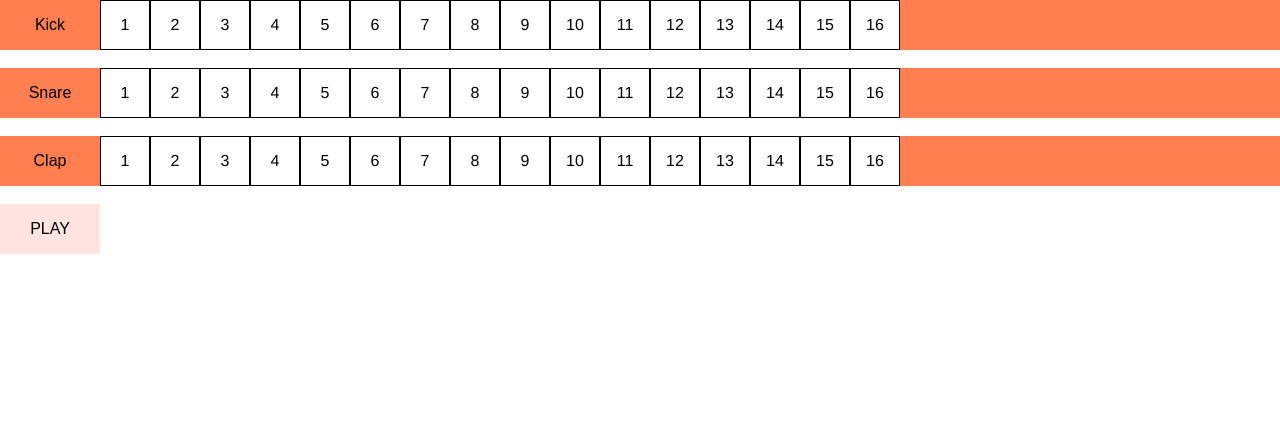
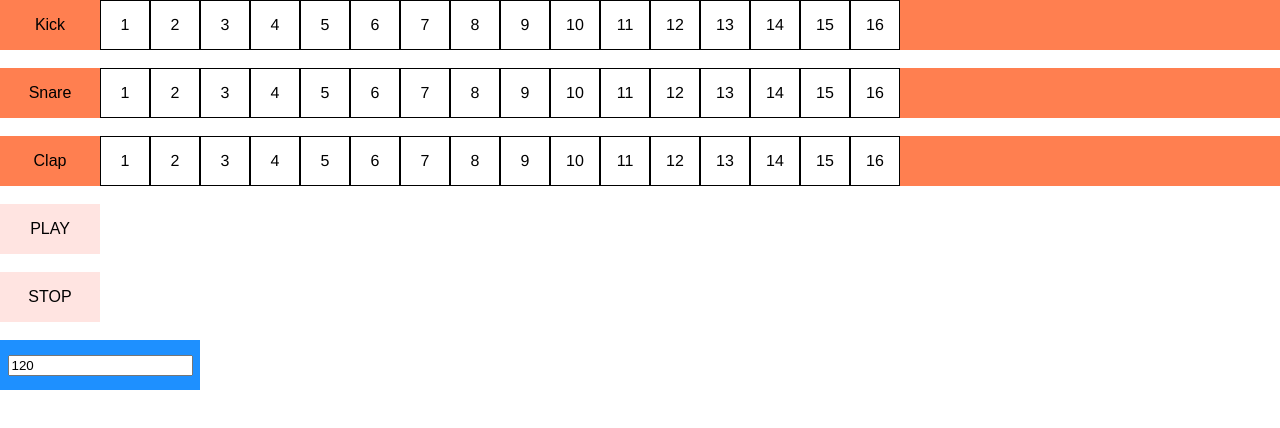
Before and after one commit to AlwaysBCoding/musical, a React app: page / in a window 1280 px wide. Built offline with nearby package versions, Linux system fonts and the light colour scheme; no server answers.

Commit message:
checkpoint

```diff
--- a/src/screens/DrumlineScreen.js
+++ b/src/screens/DrumlineScreen.js
@@ -7,7 +7,9 @@ class DrumlineScreen extends Component {
 
   constructor(props) {
     super(props)
-    this.state = {}
+    this.state = {
+      beatsPerMinute: 120
+    }
     this.kickBeats = [false, false, false, false, false, false, false, false, false, false, false, false, false, false, false, false]
     this.snareBeats = [false, false, false, false, false, false, false, false, false, false, false, false, false, false, false, false]
     this.clapBeats = [false, false, false, false, false, false, false, false, false, false, false, false, false, false, false, false]
@@ -21,6 +23,7 @@ class DrumlineScreen extends Component {
       ],
       () => {}
     )
+    this.currentAudioInterval = undefined
   }
 
   componentWillMount() {
@@ -42,7 +45,8 @@ class DrumlineScreen extends Component {
   _playDrumline(event) {
     var renderContext = this
     var playIndex = 0;
-    setInterval(() => {
+    var intervalDelay = (1000.0 / (4 * (this.state.beatsPerMinute / 60.0)))
+    var interval = setInterval(() => {
       if(renderContext.kickBeats[playIndex]) {
         var kick = renderContext.audioContext.createBufferSource()
         kick.buffer = this.bufferLoader.bufferList[0];
@@ -63,7 +67,16 @@ class DrumlineScreen extends Component {
       }
       playIndex++
       if(playIndex > 15) { playIndex = 0 }
-    }, 125)
+    }, intervalDelay)
+    this.currentAudioInterval = interval
+  }
+
+  _stopDrumline(event) {
+    clearInterval(this.currentAudioInterval)
+  }
+
+  handleChange(event) {
+    this.setState({beatsPerMinute: event.target.value})
   }
 
   render() {
@@ -80,6 +93,20 @@ class DrumlineScreen extends Component {
           onClick={this._playDrumline.bind(this)}>
           <p className="play-button-text">PLAY</p>
         </div>
+        <br />
+        <div
+          className="stop-button"
+          onClick={this._stopDrumline.bind(this)}>
+          <p className="stop-button-text">STOP</p>
+        </div>
+        <br />
+        <div className="beats-per-minute">
+          <input
+            type="number"
+            className="beats-per-minute-input"
+            value={this.state.beatsPerMinute}
+            onChange={(event) => { this.handleChange(event) }} />
+        </div>
       </div>
     )
   }
--- a/src/styles/daw.scss
+++ b/src/styles/daw.scss
@@ -48,7 +48,7 @@
 
 }
 
-.play-button {
+.play-button, .stop-button {
   display: flex;
   flex-direction: column;
   justify-content: center;
@@ -58,3 +58,14 @@
   cursor: pointer;
   background-color: mistyrose;
 }
+
+.beats-per-minute {
+  display: flex;
+  flex-direction: column;
+  justify-content: center;
+  align-items: center;
+  height: 50px;
+  width: 200px;
+  cursor: pointer;
+  background-color: dodgerblue;
+}
```
Also changed, not shown: src/styles/App.css, 1 other file.
